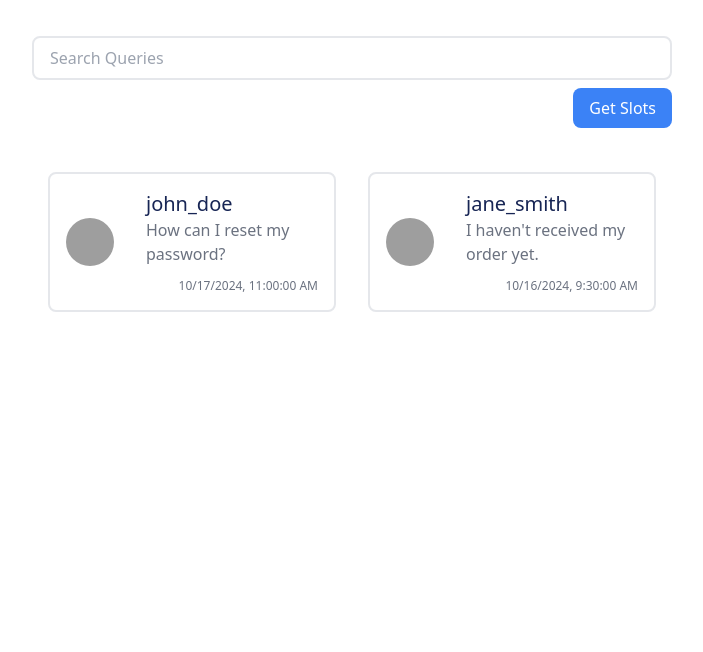
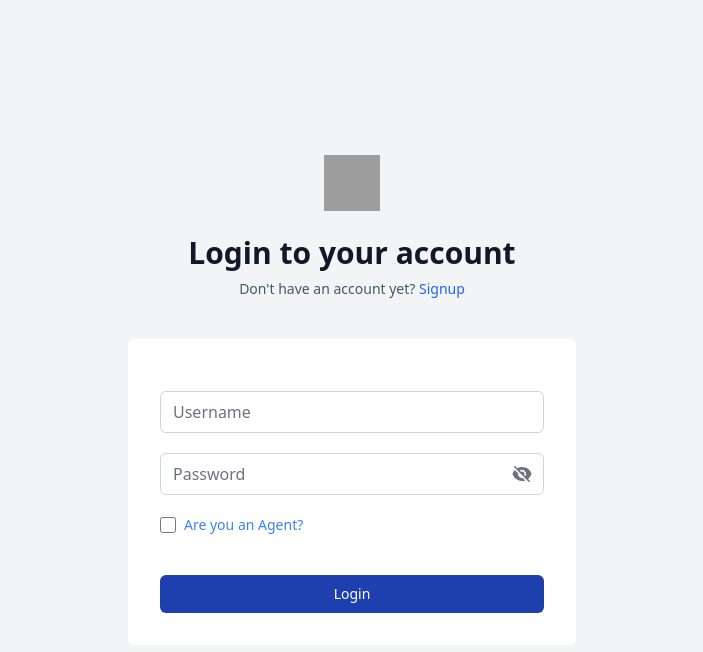
Before and after one commit to Mahikagarg09/customer-support, a React (Vite) app in the folder client/: page /login in a window 1280 px wide. Shown: the top 652 px of the page, without its empty margins (288-991 px from the left). Built offline with nearby package versions, Linux system fonts and the light colour scheme; grey boxes are pictures that could not be loaded.

Commit message:
connect server client for auth

```diff
--- a/client/src/App.jsx
+++ b/client/src/App.jsx
@@ -1,16 +1,22 @@
 import React from 'react'
+import { BrowserRouter, Route, Routes } from 'react-router-dom'
 import Signup from './pages/Signup'
 import Login from './pages/Login'
-import CustomerPage from './components/Customer/CustomerPage'
-import AdminPage from './components/Admin/AdminPage'
+import ProtectedRoute from './ProtectedRoute'
+import Dashboard from './pages/Dashboard'
 
 export default function App() {
   return (
     <>
-    {/* <Signup/> */}
-    {/* <Login/> */}
-    {/* <CustomerPage/> */}
-    <AdminPage/>
+    <div className='app'>
+      <BrowserRouter>
+        <Routes>
+          <Route path="/" element={<ProtectedRoute Component={Dashboard} />} />
+          <Route path="/signup" element={<Signup />} />
+          <Route path="/login" element={<Login />} />
+        </Routes>
+      </BrowserRouter>
+    </div>
     </>
   )
 }
--- /dev/null
+++ b/client/src/ProtectedRoute.jsx
@@ -0,0 +1,22 @@
+import React, { useEffect } from "react";
+import { useNavigate } from "react-router-dom";
+
+const ProtectedRoute = ({ Component }) => {
+  const navigate = useNavigate();
+
+  // Check if user is authenticated
+  useEffect(() => {
+    const user = localStorage.getItem("branchInternational");
+    if (!user) {
+      navigate("/login");
+    }
+  }, [navigate]);
+
+  return (
+    <>
+      <Component />
+    </>
+  );
+};
+
+export default ProtectedRoute;
--- a/client/src/components/auth/Header.jsx
+++ b/client/src/components/auth/Header.jsx
@@ -1,5 +1,5 @@
 import React from "react";
-// import { Link } from "react-router-dom";
+import { Link } from "react-router-dom";
 
 const Header = ({ heading, paragraph, linkName, linkUrl = "#" }) => {
   return (
@@ -16,12 +16,12 @@ const Header = ({ heading, paragraph, linkName, linkUrl = "#" }) => {
       </h2>
       <p className="mt-2 text-center text-sm text-gray-600">
         {paragraph}{" "}
-        {/* <Link
+        <Link
           to={linkUrl}
-          className="font-medium text-purple-600 hover:text-purple-500"
+          className="font-medium text-blue-600 hover:text-blue-500"
         >
           {linkName}
-        </Link> */}
+        </Link>
       </p>
     </div>
   );
--- a/client/src/components/auth/Input.jsx
+++ b/client/src/components/auth/Input.jsx
@@ -1,7 +1,10 @@
+import { EyeIcon, EyeSlashIcon } from "@heroicons/react/20/solid";
+import { useState } from "react";
 const fixedInputClass =
-  "rounded-md appearance-none relative block w-full px-3 py-2 border border-gray-300 placeholder-gray-500 text-gray-900 focus:outline-none focus:ring-purple-500 focus:border-purple-500 focus:z-10 sm:text-sm";
+  "rounded-md appearance-none relative block w-full px-3 py-2 border border-gray-300 placeholder-gray-500 text-gray-900 focus:outline-none focus:ring-blue-500 focus:border-blue-500 focus:z-10 sm:text-sm";
 
 const Input = ({
+  handleChange,
   value,
   labelText,
   labelFor,
@@ -13,23 +16,39 @@ const Input = ({
   customClass,
 }) => {
 
+  const [isPasswordVisible, setIsPasswordVisible] = useState(false);
+
+  const togglePasswordVisibility = () => {
+    setIsPasswordVisible(!isPasswordVisible);
+  };
+
   return (
     <div className="my-5 relative">
       <label htmlFor={labelFor} className="sr-only">
         {labelText}
       </label>
       <input
+        onChange={handleChange}
         value={value}
         id={id}
         name={name}
-        type="password"
+        type={isPasswordVisible && type === "password" ? "text" : type}
         required={isRequired}
         className={fixedInputClass + customClass}
         placeholder={placeholder}
       />
-      <span
+      {type === "password" && (
+        <span
+          onClick={togglePasswordVisibility}
           className="absolute inset-y-0 right-0 flex items-center px-3 cursor-pointer"
-        ></span>
+        >
+          {isPasswordVisible ? (
+            <EyeIcon className="h-5 w-5 text-gray-500" />
+          ) : (
+            <EyeSlashIcon className="h-5 w-5 text-gray-500" />
+          )}
+        </span>
+      )}
     </div>
   );
 };
--- a/client/src/components/auth/Login.jsx
+++ b/client/src/components/auth/Login.jsx
@@ -1,11 +1,44 @@
 import { loginFields } from "../../constants/formFields";
 import Input from "./Input";
-const fields = loginFields
+
+import { useState } from "react";
+import { useNavigate } from "react-router-dom";
+import { loginRoute } from "../../routes";
+import axios from "axios";
+import { toast } from "react-toastify";
+
+const fields = loginFields;
+let fieldsState = {};
+fields.forEach((field) => (fieldsState[field.id] = ""));
+
 
 const Login = () => {
-  const handleSubmit = (event) => {
-    event.preventDefault();
-    // Handle form submission logic here
+  const [loginState, setLoginState] = useState(fieldsState);
+
+  // Handle Change
+  const handleChange = (e) => {
+    setLoginState({ ...loginState, [e.target.id]: e.target.value });
+  };
+
+  const navigate = useNavigate();
+
+  // Login API Integration
+  const handleSubmit = async (e) => {
+    e.preventDefault();
+    try {
+      const response = await axios.post(loginRoute, {
+        username: loginState.username,
+        password: loginState.password,
+      });
+      localStorage.setItem(
+        "branchInternational",
+        JSON.stringify(response.data.user)
+      );
+      toast.success(response.data.message);
+      navigate("/");
+    } catch (error) {
+      toast.error(error.response.data.message);
+    }
   };
 
   return (
@@ -14,7 +47,8 @@ const Login = () => {
         {fields.map((field) => (
           <Input
             key={field.id}
-            value={field.id}
+            handleChange={handleChange}
+            value={loginState[field.id]}
             labelText={field.labelText}
             labelFor={field.labelFor}
             id={field.id}
@@ -40,7 +74,8 @@ const Login = () => {
         </div>
         <button
           type="submit"
-          className="group relative w-full flex justify-center py-2 px-4 border border-transparent text-sm font-medium rounded-md text-white bg-blue-500 hover:bg-blue-400 focus:outline-none focus:ring-2 focus:ring-offset-2 focus:ring-blue-400 mt-10"
+          onSubmit={handleSubmit}
+          className="group relative w-full flex justify-center py-2 px-4 border border-transparent text-sm font-medium rounded-md text-white bg-blue-800 hover:bg-blue-950 focus:outline-none focus:ring-2 focus:ring-offset-2 focus:ring-blue-400 mt-10"
         >
           Login
         </button>
--- a/client/src/components/auth/Signup.jsx
+++ b/client/src/components/auth/Signup.jsx
@@ -1,11 +1,52 @@
 import { signupFields } from "../../constants/formFields";
 import Input from "./Input";
+import { useState } from "react";
+import { useNavigate } from "react-router-dom";
+import { signupRoute } from "../../routes"
+import axios from "axios";
+import { toast } from "react-toastify";
+
 const fields = signupFields;
+let fieldsState = {};
+fields.forEach((field) => (fieldsState[field.id] = ""));
 
 const Signup = () => {
-  const handleSubmit = (event) => {
-    event.preventDefault();
-    // Handle form submission logic here
+  // Signup State
+  const [signupState, setSignupState] = useState({
+    ...fieldsState,
+    isAdmin: false,
+  });
+
+  // Handle Change
+  const handleChange = (e) => {
+    const { id, value, type, checked } = e.target;
+    setSignupState({
+      ...signupState,
+      [id]: type === "checkbox" ? checked : value,
+    });
+  };
+
+  const navigate = useNavigate();
+
+  // Signup API Integration
+  const handleSubmit = async (e) => {
+    e.preventDefault();
+    try {
+      const response = await axios.post(signupRoute, {
+        username: signupState.username,
+        email: signupState.email,
+        password: signupState.password,
+        isAdmin: signupState.isAdmin,
+      });
+      localStorage.setItem(
+        "branchInternational",
+        JSON.stringify(response.data.user)
+      );
+      toast.success(response.data.message);
+      navigate("/");
+    } catch (error) {
+      toast.error(error.response.data.message);
+    }
   };
 
   return (
@@ -14,7 +55,8 @@ const Signup = () => {
         {fields.map((field) => (
           <Input
             key={field.id}
-            value={field.id}
+            handleChange={handleChange}
+            value={signupState[field.id]}
             labelText={field.labelText}
             labelFor={field.labelFor}
             id={field.id}
@@ -29,6 +71,8 @@ const Signup = () => {
             id="isAdmin"
             name="isAdmin"
             type="checkbox"
+            checked={signupState.isAdmin}
+            onChange={handleChange}
             className="h-4 w-4 text-blue-400 focus:ring-blue-400 border-gray-300 rounded cursor-pointer"
           />
           <label
@@ -40,7 +84,8 @@ const Signup = () => {
         </div>
         <button
           type="submit"
-          className="group relative w-full flex justify-center py-2 px-4 border border-transparent text-sm font-medium rounded-md text-white bg-blue-500 hover:bg-blue-400 focus:outline-none focus:ring-2 focus:ring-offset-2 focus:ring-blue-400 mt-10"
+          onSubmit={handleSubmit}
+          className="group relative w-full flex justify-center py-2 px-4 border border-transparent text-sm font-medium rounded-md text-white bg-blue-800 hover:bg-blue-950 focus:outline-none focus:ring-2 focus:ring-offset-2 focus:ring-blue-400 mt-10"
         >
           Signup
         </button>
--- /dev/null
+++ b/client/src/pages/Dashboard.jsx
@@ -0,0 +1,19 @@
+import React from "react";
+import AdminPage from "../components/Admin/AdminPage";
+import CustomerPage from "../components/Customer/CustomerPage";
+
+const Dashboard = () => {
+  // Check if the user is logged in
+  if (!localStorage.getItem("branchInternational")) {
+    window.location.href = "/login";
+  }
+
+  const isAdmin = JSON.parse(localStorage.getItem("branchInternational")).admin;
+  return (
+    <>
+      {isAdmin ? <AdminPage /> : <CustomerPage />}
+    </>
+  );
+};
+
+export default Dashboard;
--- /dev/null
+++ b/client/src/routes.js
@@ -0,0 +1,4 @@
+// Desc: Routes for the client side
+export const host = "http://localhost:5000";
+export const signupRoute = `${host}/api/user/signup`;
+export const loginRoute = `${host}/api/user/login`;
```
